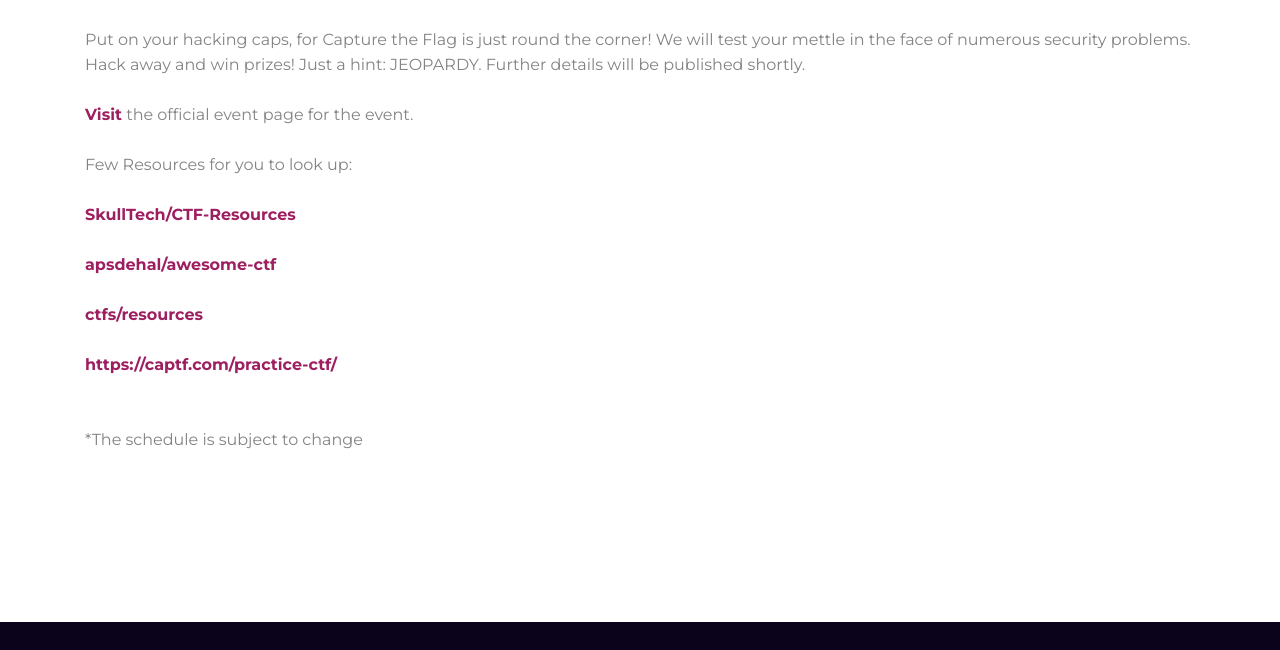
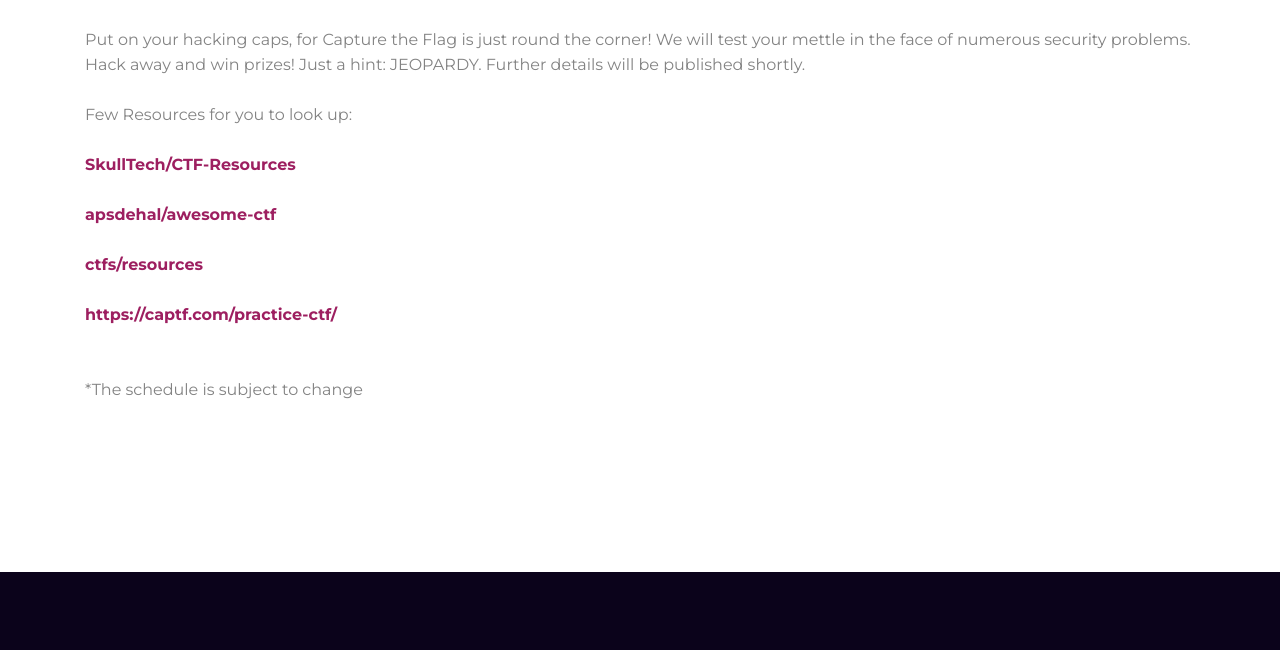
Before and after one commit to Waqar-107/CSE-Fest-2020-Website, a website: page events/ctf.html in a window 1280 px wide. Shown: the part 1649-2299 px from the top of the page. Drawn offline with Linux system fonts and the light colour scheme; files whose address does not match are found by name.

Commit message:
Removed ctf

```diff
--- a/events/ctf.html
+++ b/events/ctf.html
@@ -134,7 +134,7 @@
                     <div class="col-md-12 col-12">
                         Put on your hacking caps, for Capture the Flag is just round the corner! We will test your mettle in the face of numerous security problems. Hack away and win prizes! Just a hint: JEOPARDY. Further details will be published shortly.<br/><br/>
 
-                        <a target="_blank" href="https://www.facebook.com/events/833559220454179/">Visit</a> the official event page for the event.<br/><br/>
+                        <!-- <a target="_blank" href="https://www.facebook.com/events/833559220454179/">Visit</a> the official event page for the event.<br/><br/> -->
 
                         Few Resources for you to look up:<br/><br/>
                         <a href="https://github.com/SkullTech/CTF-Resources" target="_blank"
```
